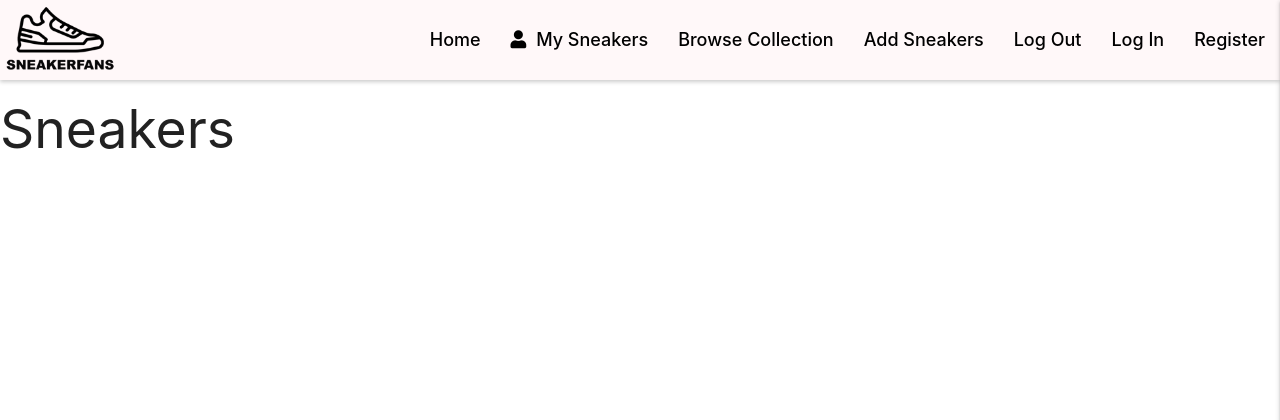
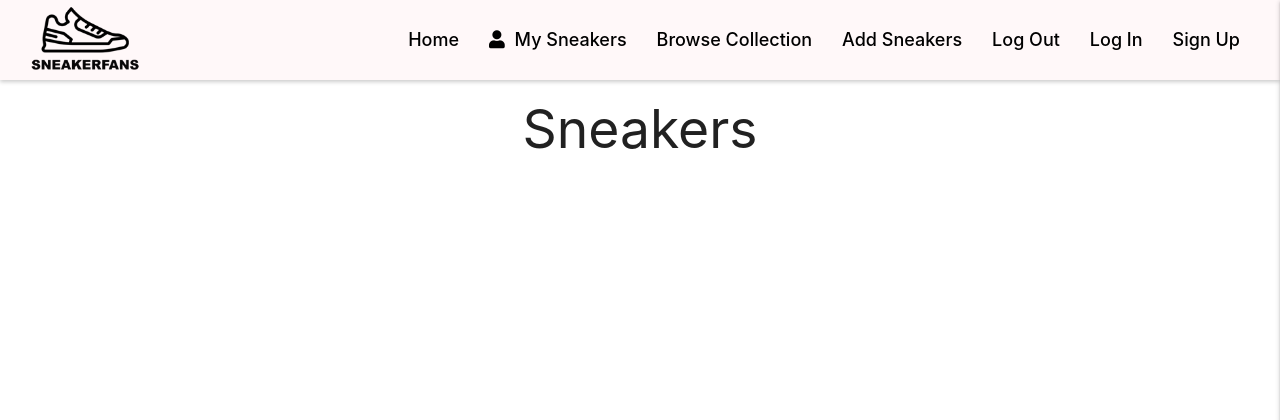
Before and after one commit to Code-Institute-Submissions/sneakerfans-ms3, a Flask app: page / in a window 1280 px wide. Shown: the top 420 px of the page. Run offline with Flask 2, Linux system fonts and the light colour scheme; data that the repository does not hold is empty; some libraries are stand-ins or nearby versions.

Commit message:
Sign up form page added and route added to navigation menu

```diff
--- a/app.py
+++ b/app.py
@@ -4,6 +4,7 @@ from flask import (
     redirect, request, session, url_for)
 from flask_pymongo import PyMongo
 from bson.objectid import ObjectId
+from werkzeug.security import generate_password_hash, check_password_hash
 if os.path.exists("env.py"):
     import env
 
@@ -20,11 +21,17 @@ app.secret_key = os.environ.get("SECRET_KEY")
 mongo = PyMongo(app)
 
 
-@ app.route("/")
-@ app.route("/get_sneakers")
+@app.route("/")
+@app.route("/get_sneakers")
 def get_sneakers():
     sneakers = mongo.db.sneakers.find()
     return render_template("sneakers.html", sneakers=sneakers)
+
+
+# Sign Up page
+@app.route("/sign_up", methods=["GET", "POST"])
+def sign_up():
+    return render_template("sign-up.html")
 
 
 if __name__ == "__main__":
--- a/static/css/style.css
+++ b/static/css/style.css
@@ -1,3 +1,8 @@
+.container-fluid {
+  padding-left: 25px;
+  padding-right: 25px;
+}
+
 nav {
     background-color: rgba(255,182,193, 0.1);
     box-shadow: 0 2px 4px 0 rgba(0,0,0,.2);
--- a/templates/base.html
+++ b/templates/base.html
@@ -33,7 +33,7 @@
                         <li><a href="#">Add Sneakers</a></li>
                         <li><a href="#">Log Out</a></li>
                         <li><a href="#">Log In</a></li>
-                        <li><a href="#">Register</a></li>
+                        <li><a href="{{ url_for('sign_up') }}">Sign Up</a></li>
                     </ul>
                 </div>
             </nav>
@@ -49,7 +49,7 @@
             <li><a href="#">Add Sneakers</a></li>
             <li><a href="#">Log Out</a></li>
             <li><a href="#">Log In</a></li>
-            <li><a href="#">Register</a></li>
+            <li><a href="{{ url_for('sign_up') }}">Sign Up</a></li>
 		</ul>
 	</header>
 
--- a/templates/sneakers.html
+++ b/templates/sneakers.html
@@ -1,8 +1,9 @@
 {% extends "base.html" %}
 {% block content %}
 
-<h2>Sneakers</h2>
+<h2 class="center">Sneakers</h2>
     <!-- Loop over all items from .sneakers collection using .find -->
+<div class="container-fluid">
     {% for sneaker in sneakers %}
         {{ sneaker.category_name }} <br>
         {{ sneaker.shoe_name }} <br>
@@ -12,5 +13,6 @@
         {{ sneaker.user }} <br>
         {{ sneaker.image_url }} <br>
     {% endfor %}
+</div>
 
 {% endblock %}
```
Also changed, not shown: templates/sign-up.html (added, +20 -0 lines).
